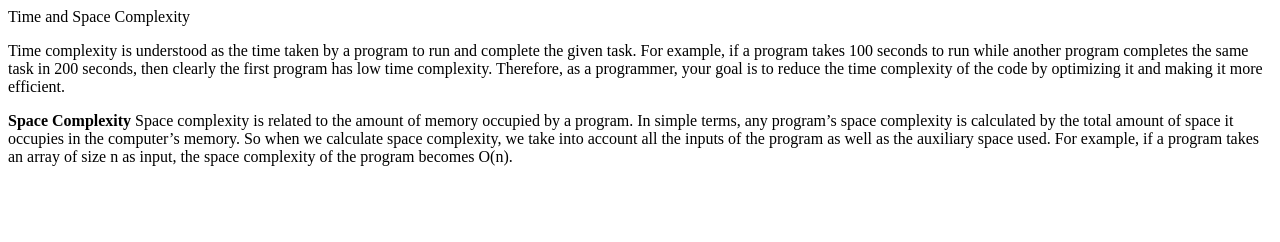
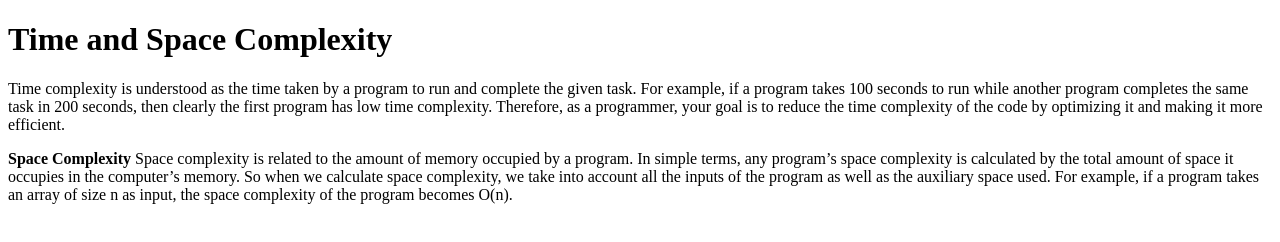
Before and after one commit to acciojob/time-and-space-complexity-pawanprajapati01, a website: page main.html in a window 1280 px wide. Drawn offline with Linux system fonts and the light colour scheme.

Commit message:
created a submission

```diff
--- a/main.html
+++ b/main.html
@@ -8,7 +8,7 @@
 
 <body>
 	<!-- the entire body must be written by student -->
-	<h>Time and Space Complexity</h1>
+	<h1>Time and Space Complexity</h1>
 	<p>Time complexity is understood as the time taken by a program to run and complete the given task. For example, if a program takes 100 seconds to run while another program completes the same task in 200 seconds, then clearly the first program has low time complexity. Therefore, as a programmer, your goal is to reduce the time complexity of the code by optimizing it and making it more efficient.</p>
 	<p><b>Space Complexity</b> Space complexity is related to the amount of memory occupied by a program. In simple terms, any program’s space complexity is calculated by the total amount of space it occupies in the computer’s memory. So when we calculate space complexity, we take into account all the inputs of the program as well as the auxiliary space used. For example, if a program takes an array of size n as input, the space complexity of the program becomes O(n).</p>
     <script type="text/javascript" src="./script.js">
```
